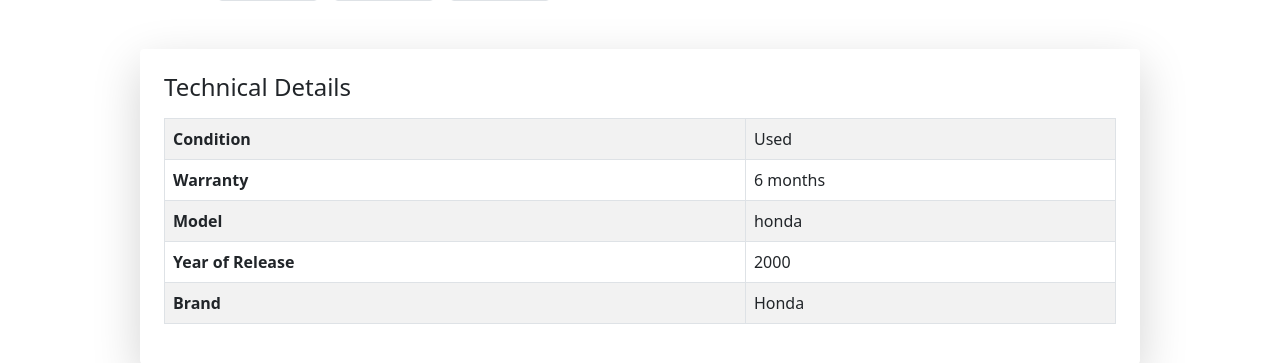
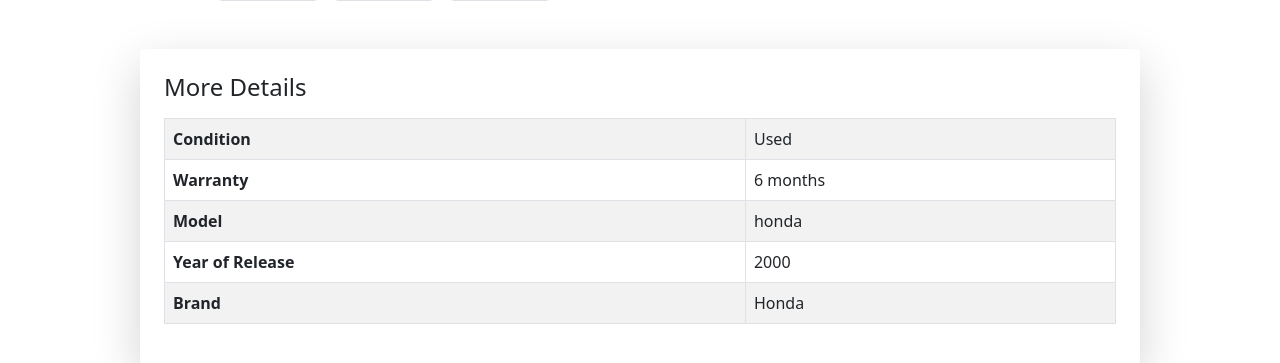
Before and after one commit to bravomzogo/nyangi_market, a Django app: page /product/12/ in a window 1280 px wide. Shown: the part 1201-1564 px from the top of the page. Run offline with Django 5.2, Linux system fonts and the light colour scheme; data comes from the database, SQL or seed files in the repository; some libraries are stand-ins or nearby versions.

Commit message:
march18-two

```diff
--- a/myapp/templates/myapp/product_detail.html
+++ b/myapp/templates/myapp/product_detail.html
@@ -100,7 +100,7 @@
     <div class="row mt-5">
         <div class="col-md-12">
             <div class="card shadow-lg p-4 border-0">
-                <h4 class="mb-3">Technical Details</h4>
+                <h4 class="mb-3">More Details</h4>
                 <table class="table table-bordered table-striped">
                     <tbody>
                         {% for field, label in product.get_technical_details.items %}
```
